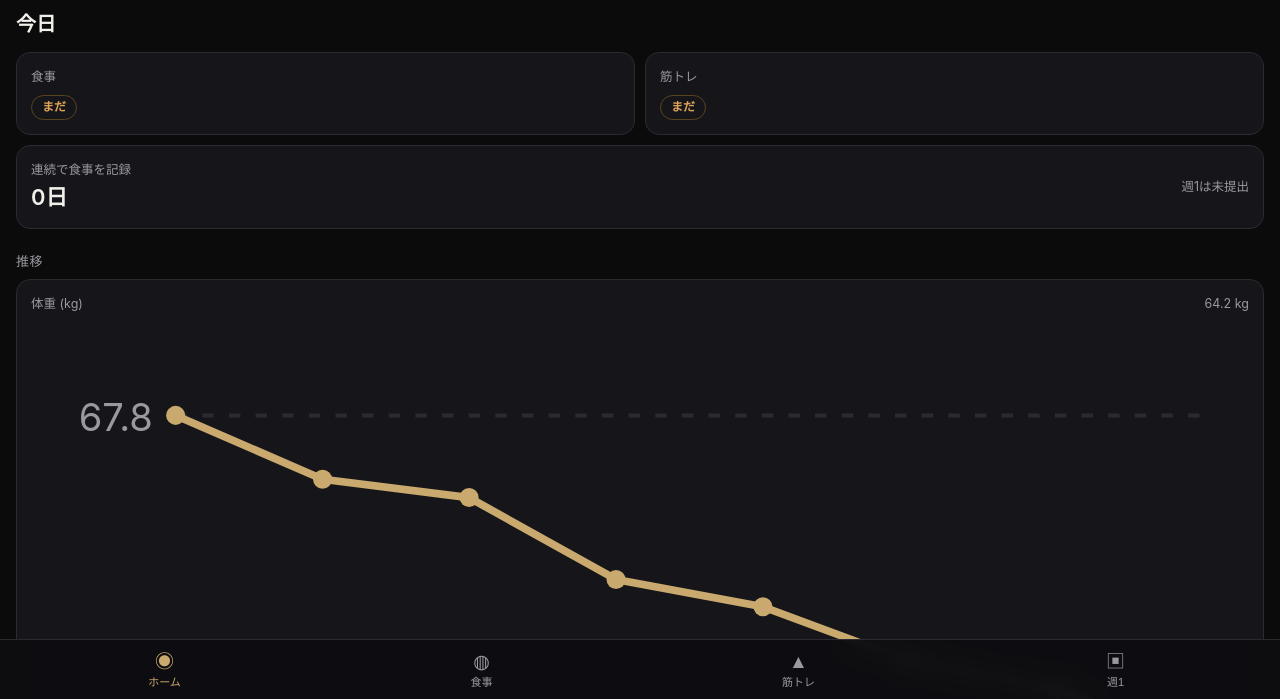
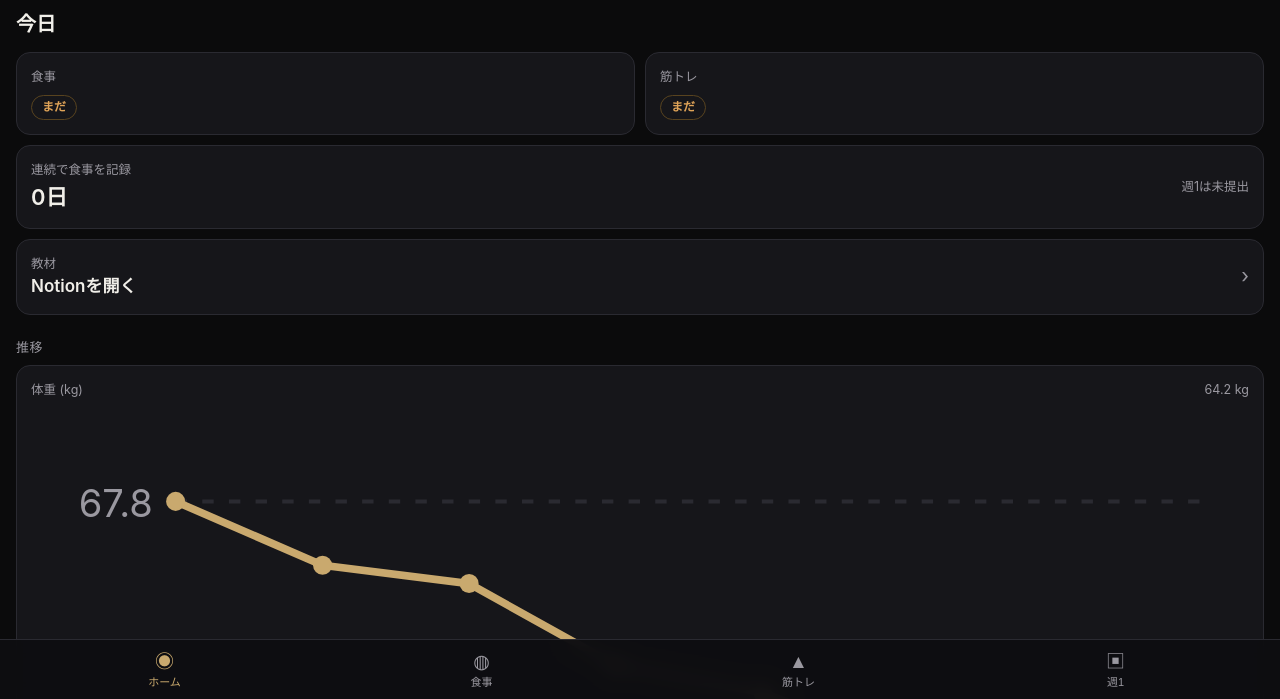
Before and after one commit to halukawamura-oss/kiroku.app, a plain HTML site: page index.html in a window 1280 px wide. Shown: the part 99-798 px from the top of the page. Drawn offline with Linux system fonts and the light colour scheme.

Commit message:
Add files via upload

```diff
--- a/index.html
+++ b/index.html
@@ -22,6 +22,7 @@ h1{font-size:20px;margin:4px 0 12px;font-weight:600}
 h2{font-size:13px;color:var(--sub);font-weight:500;margin:22px 0 8px;letter-spacing:.04em}
 .view{display:none}.view.on{display:block}
 .card{background:var(--card);border:1px solid var(--line);border-radius:14px;padding:14px;margin-bottom:10px}
+a.card.link{display:flex;color:inherit;text-decoration:none}
 .row{display:flex;align-items:center;justify-content:space-between;gap:10px}
 .grid2{display:grid;grid-template-columns:1fr 1fr;gap:10px;align-items:end}
 .sub{color:var(--sub);font-size:12.5px}
@@ -98,6 +99,7 @@ nav button.on{color:var(--gold)}
     <div class="card" data-go="train"><div class="sub">筋トレ</div><div id="stTrain" class="big">…</div></div>
   </div>
   <div class="card row"><div><div class="sub">連続で食事を記録</div><div class="big" id="stStreak">…</div></div><div class="sub" id="stWeekly" style="text-align:right"></div></div>
+  <a class="card row link" href="https://app.notion.com/p/40bb4095c2ce8153a850f62190f3fcff" target="_blank" rel="noopener"><div><div class="sub">教材</div><div class="big" style="font-size:17px">Notionを開く</div></div><div class="sub" style="font-size:20px">›</div></a>
 
   <h2>推移</h2>
   <div class="card chart"><div class="row"><div class="sub">体重 (kg)</div><div class="sub" id="wLast"></div></div><div id="chW"></div></div>
```
